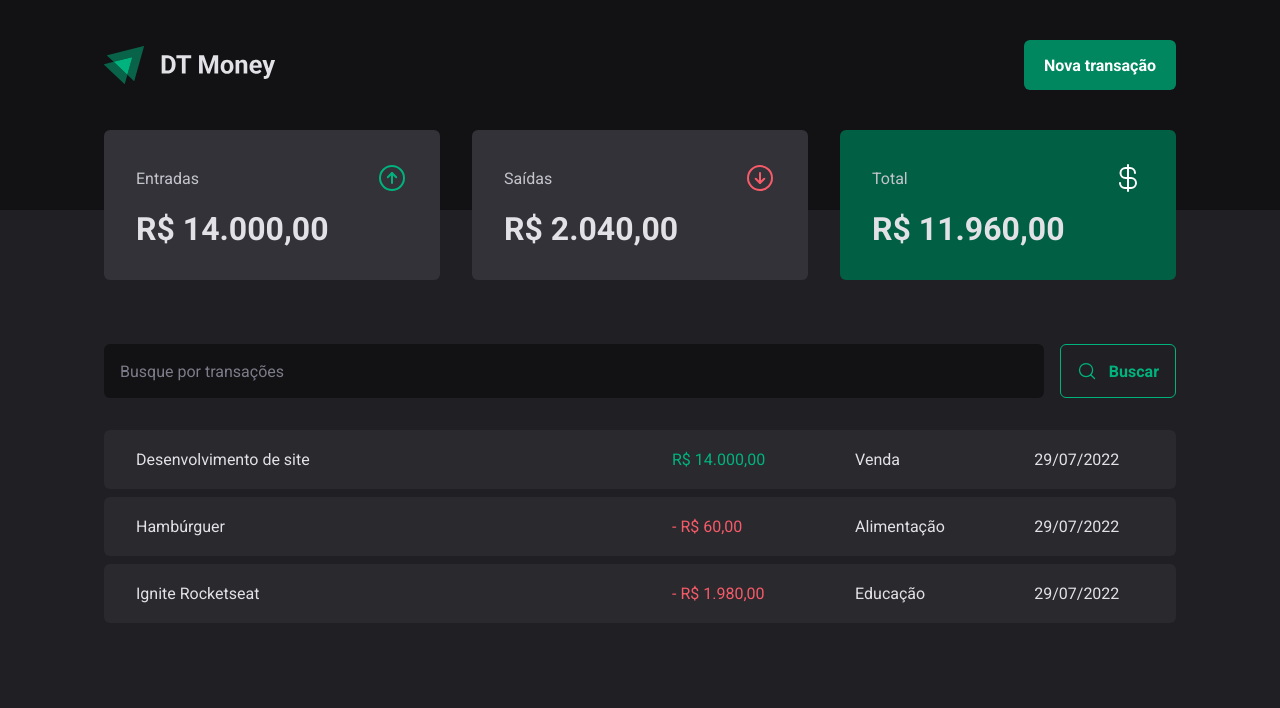
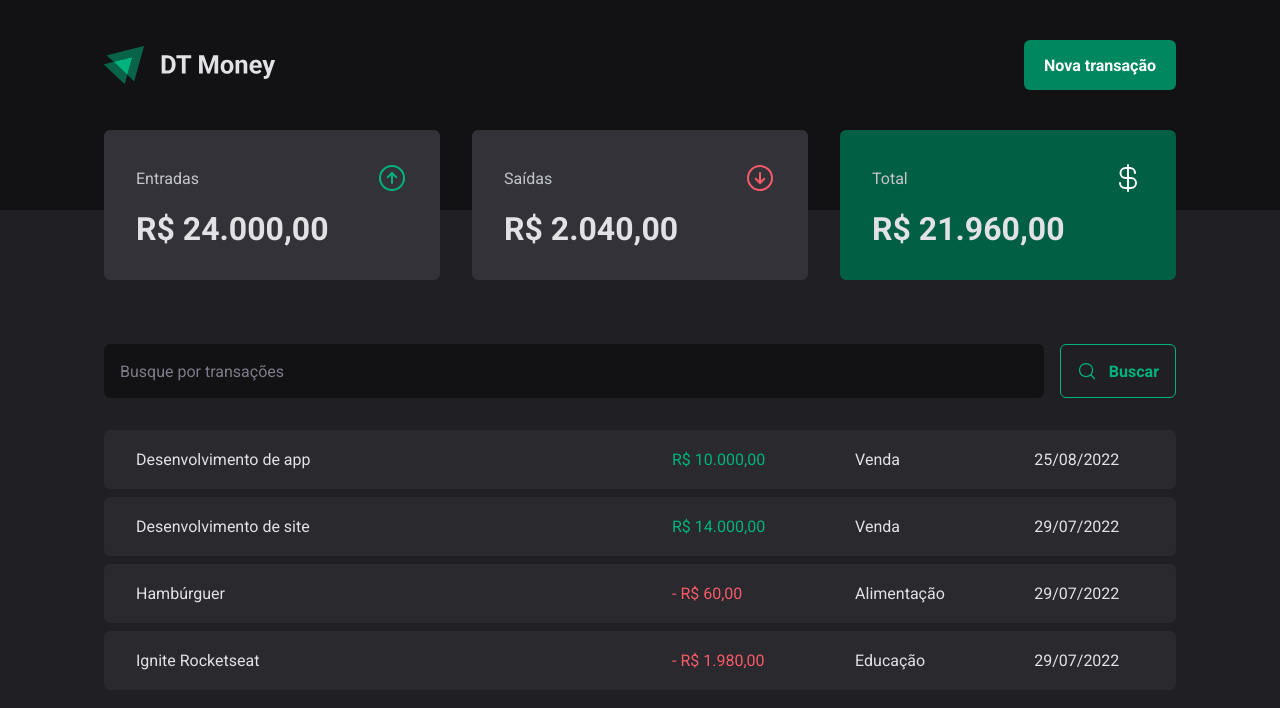
Before and after one commit to RodrigoSaantos/dt-money, a React (Vite) app: page / in a window 1280 px wide. Shown: the top 708 px of the page. Built offline with nearby package versions, Linux system fonts and the light colour scheme; data requests are answered from the project's data file.

Commit message:
Creating new transaction

```diff
--- a/server.json
+++ b/server.json
@@ -23,6 +23,14 @@
       "category": "Educação",
       "price": 1980,
       "createdAt": "2022-07-29T19:24:44.505Z"
+    },
+    {
+      "description": "Desenvolvimento de app",
+      "price": 10000,
+      "category": "Venda",
+      "type": "income",
+      "createdAt": "2022-08-25T03:16:31.956Z",
+      "id": 4
     }
   ]
 }
--- a/src/components/NewTransactionModal/index.tsx
+++ b/src/components/NewTransactionModal/index.tsx
@@ -1,8 +1,10 @@
 import { zodResolver } from '@hookform/resolvers/zod';
 import * as Dialog from '@radix-ui/react-dialog';
 import { ArrowCircleDown, ArrowCircleUp, X } from "phosphor-react";
+import { useContext } from 'react';
 import { Controller, useForm } from 'react-hook-form';
 import * as z from 'zod';
+import { TransactionsContext } from '../../contexts/TransactionsContext';
 
 import { CloseButton, Content, Overlay, TransactionType, TransactionTypeButton } from './styles';
 
@@ -16,11 +18,14 @@
 type NewTransactionFormInputs = z.infer<typeof newTransactionFormSchema>;
 
 export function NewTransactionModal() {
+  const { createTransaction } = useContext(TransactionsContext);
+
   const {
     control,
     register,
     handleSubmit,
-    formState: { isSubmitting }
+    formState: { isSubmitting },
+    reset
   } = useForm<NewTransactionFormInputs>({
     resolver: zodResolver(newTransactionFormSchema),
     defaultValues: {
@@ -29,9 +34,16 @@
   })
 
   async function handleCreateNewTransaction(data: NewTransactionFormInputs) {
-    await new Promise(resolve => setTimeout(resolve, 2000));
+    const { description, price, category, type } = data;
 
-    console.log(data);
+    await createTransaction({
+      description,
+      price,
+      category,
+      type,
+    });
+
+    reset();
   }
   return (
     <Dialog.Portal>
--- a/src/contexts/TransactionsContext.tsx
+++ b/src/contexts/TransactionsContext.tsx
@@ -10,9 +10,17 @@
   createdAt: string;
 }
 
+interface CreateTransactionInput {
+  description: string;
+  price: number;
+  category: string;
+  type: 'income' | 'outcome';
+}
+
 interface TransactionContextType {
   transactions: Transaction[];
   fetchTransactions: (query?: string) => Promise<void>;
+  createTransaction: (data: CreateTransactionInput) => Promise<void>;
 }
 
 interface TransactionsProviderProps {
@@ -27,11 +35,27 @@
   async function fetchTransactions(query?: string) {
     const response = await api.get('transactions', {
       params: {
+        _sort: 'createdAt',
+        _order: 'desc',
         q: query,
       }
     })
 
     setTransactions(response.data)
+  }
+
+  async function createTransaction(data: CreateTransactionInput) {
+    const { description, price, category, type } = data;
+
+    const response = await api.post('transactions', {
+      description,
+      price,
+      category,
+      type,
+      createdAt: new Date(),
+    });
+
+    setTransactions(state => [response.data, ...state])
   }
 
   useEffect(() => {
@@ -41,7 +65,8 @@
   return (
     <TransactionsContext.Provider value={{
       transactions,
-      fetchTransactions
+      fetchTransactions,
+      createTransaction
     }}>
       {children}
     </TransactionsContext.Provider>
```
